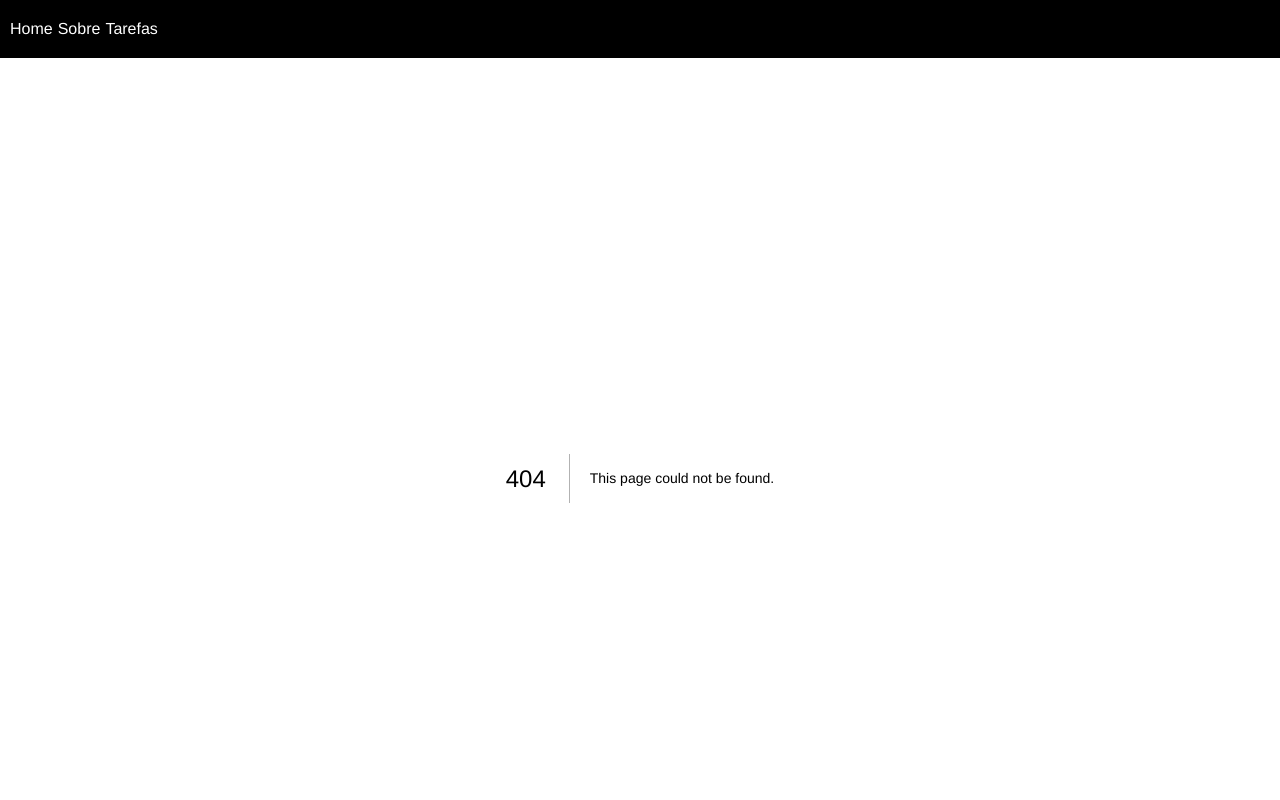
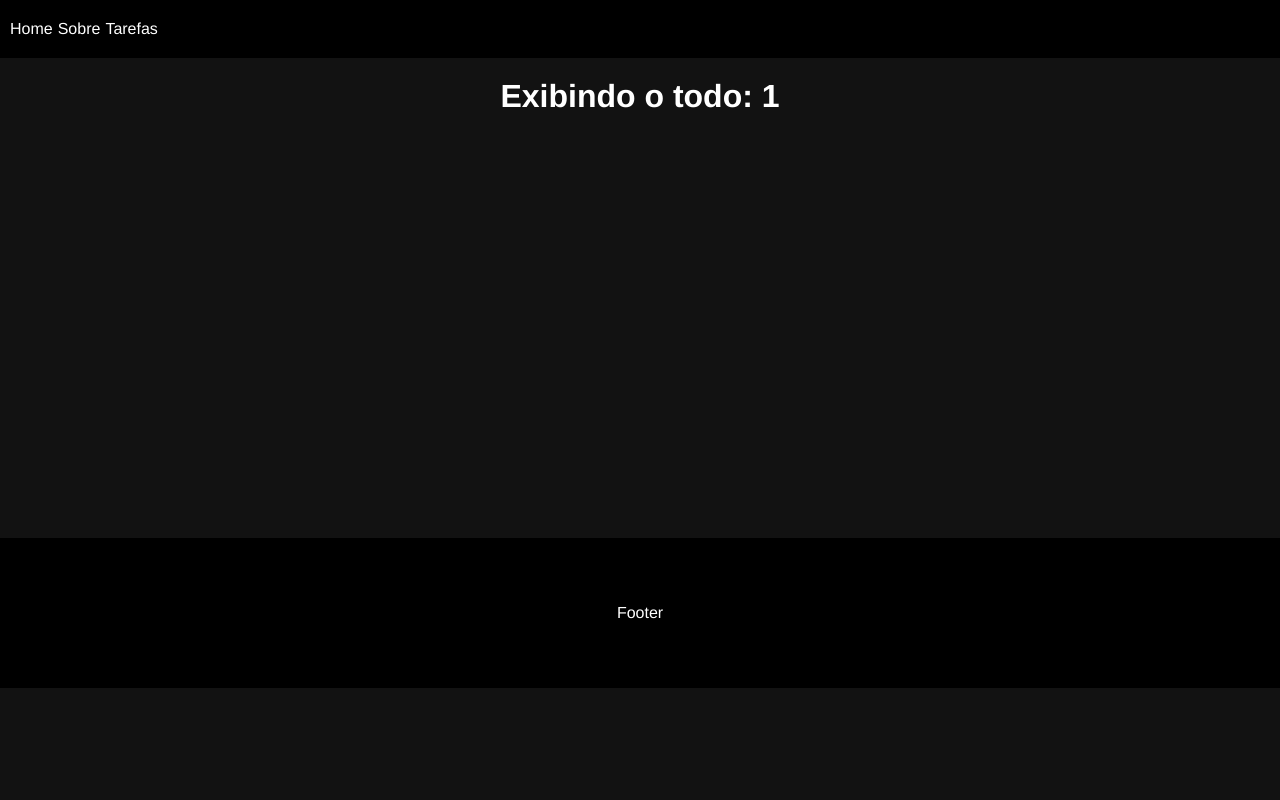
Before and after one commit to luismonte10/next-poke, a Next.js app: page /todos/1 in a window 1280 px wide. Before the commit this address had no page. Shown: the top 800 px of the page. Built offline with nearby package versions, Linux system fonts and the light colour scheme.

Commit message:
feat: implements Dynamic Route for each "todo"

```diff
--- /dev/null
+++ b/src/app/todos/[todoId]/page.tsx
@@ -0,0 +1,3 @@
+export default function TodoId({ params }: { params: { todoId: string } }) {
+  return <h1>Exibindo o todo: {params.todoId}</h1>;
+}
--- a/src/app/todos/page.tsx
+++ b/src/app/todos/page.tsx
@@ -1,3 +1,4 @@
+import Link from 'next/link';
 import styles from '../../styles/Todos.module.css';
 
 type todosProps = {
@@ -23,7 +24,9 @@ export default async function Todos() {
       <ul className={styles.todolist}>
         {todos.map((todo) => (
           <li key={todo.id}>
-            {todo.id} - {todo.title}
+            <Link href={`/todos/${todo.id}`}>
+              {todo.id} - {todo.title}
+            </Link>
           </li>
         ))}
       </ul>
```
